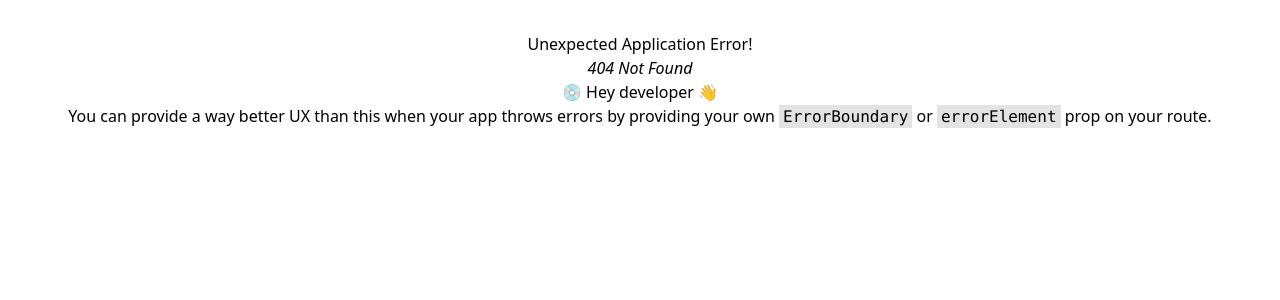
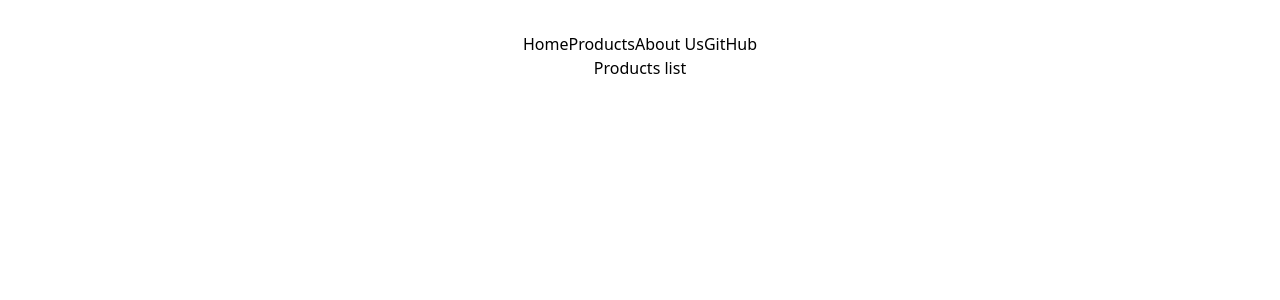
Before and after one commit to Riten1/basic-website, a React (Vite) app in the folder website/: page /product in a window 1280 px wide. Before the commit this address had no page. Shown: the top 300 px of the page. Built offline with nearby package versions, Linux system fonts and the light colour scheme.

Commit message:
'withoutCSS'

```diff
--- a/website/src/App.jsx
+++ b/website/src/App.jsx
@@ -2,15 +2,27 @@ import { Route, createBrowserRouter, createRoutesFromElements, RouterProvider }
 import './App.css'
 import LayoutRoots from './layouts/LayoutRoots'
 import Home from './pages/Home'
-import Aboutus from './pages/Aboutus'
+// import Aboutus from './pages/Aboutus'
+import ContactUs from './pages/ContactUs'
+import ContactLayout from './layouts/ContactLayout'
+import Help from './pages/Help'
+import Product from './pages/Product'
+import User from './pages/User'
+import Github from './pages/Github'
 
 function App() {
 
   const router = createBrowserRouter(
     createRoutesFromElements(
       <Route path='/' element={<LayoutRoots />}>
-        <Route path='/' element={<Home />}/>
-      <Route path='aboutus' element={<Aboutus />}/>
+        <Route path='' element={<Home />}/>
+        <Route path='product' element={<Product/>}/>
+        <Route path='aboutus' element={<ContactLayout />}>
+          <Route path='contactus' element={<ContactUs/>}/>
+          <Route path='help' element={<Help/>}/>
+          <Route path='user/:id' element={<User/>}/>
+        </Route>
+        <Route path='github' element={<Github/>}/>
       </Route>
     )
   )
--- /dev/null
+++ b/website/src/layouts/ContactLayout.jsx
@@ -0,0 +1,16 @@
+import React from 'react'
+import { NavLink, Outlet } from 'react-router-dom'
+
+const ContactLayout = () => {
+  return (
+    <>
+    <div>We are a qualified and experienced developers</div>
+    <NavLink to='contactus'>Contact Us</NavLink>
+    <NavLink to='help'>Help</NavLink>
+    <NavLink to='user/:id'>User</NavLink>
+    <Outlet/>
+    </>
+  )
+}
+
+export default ContactLayout
--- a/website/src/layouts/LayoutRoots.jsx
+++ b/website/src/layouts/LayoutRoots.jsx
@@ -5,8 +5,11 @@ const LayoutRoots = () => {
   return (
     <header>
       <nav>
-        <NavLink className={(isActive) => {isActive ? 'text-red-700' : `text-black`}} to='/'>Home</NavLink>
-        <NavLink className={(isActive) => {isActive ? 'text-red-700' : `text-black`}} to='aboutus'>About Us</NavLink>
+        <NavLink className={({isActive}) => {isActive ? 'text-red-700' : `text-black`}} to='/'>Home</NavLink>
+        <NavLink className={({isActive}) => {isActive ? 'text-red-700' : `text-black`}} to='product'>Products</NavLink>
+        <NavLink className={({isActive}) => {isActive ? 'text-red-700' : `text-black`}} to='aboutus'>About Us</NavLink>
+        <NavLink to='github'>GitHub</NavLink>
+
       </nav>
       <Outlet />
     </header>
--- a/website/src/pages/Aboutus.jsx
+++ /dev/null
@@ -1,9 +0,0 @@
-import React from 'react'
-
-const Aboutus = () => {
-  return (
-    <div>We are a qualified and experienced developers</div>
-  )
-}
-
-export default Aboutus
--- /dev/null
+++ b/website/src/pages/ContactUs.jsx
@@ -0,0 +1,9 @@
+import React from 'react'
+
+const ContactUs = () => {
+  return (
+    <div>9826127253</div>
+  )
+}
+
+export default ContactUs
--- /dev/null
+++ b/website/src/pages/Github.jsx
@@ -0,0 +1,20 @@
+import React, { useEffect, useState } from 'react'
+
+const Github = () => {
+  const [data, setData] = useState();
+
+  useEffect(() => {
+    fetch('https://api.github.com/users/Riten1')
+    .then((response) => response.json())
+    .then((res) => {setData(res)
+    console.log(data.followers)
+    }
+    )
+
+  }, [])
+  return (
+    <div>GitHub Followers: {data.followers}</div>
+  )
+}
+
+export default Github
--- /dev/null
+++ b/website/src/pages/Help.jsx
@@ -0,0 +1,9 @@
+import React from 'react'
+
+const Help = () => {
+  return (
+    <div>Your questions</div>
+  )
+}
+
+export default Help
--- /dev/null
+++ b/website/src/pages/Product.jsx
@@ -0,0 +1,9 @@
+import React from 'react'
+
+const Product = () => {
+  return (
+    <div>Products list</div>
+  )
+}
+
+export default Product
--- /dev/null
+++ b/website/src/pages/User.jsx
@@ -0,0 +1,11 @@
+import React from 'react'
+import { useParams } from 'react-router-dom'
+
+const User = () => {
+  const {id} = useParams()
+  return (
+    <div>User {id}</div>
+  )
+}
+
+export default User
```
